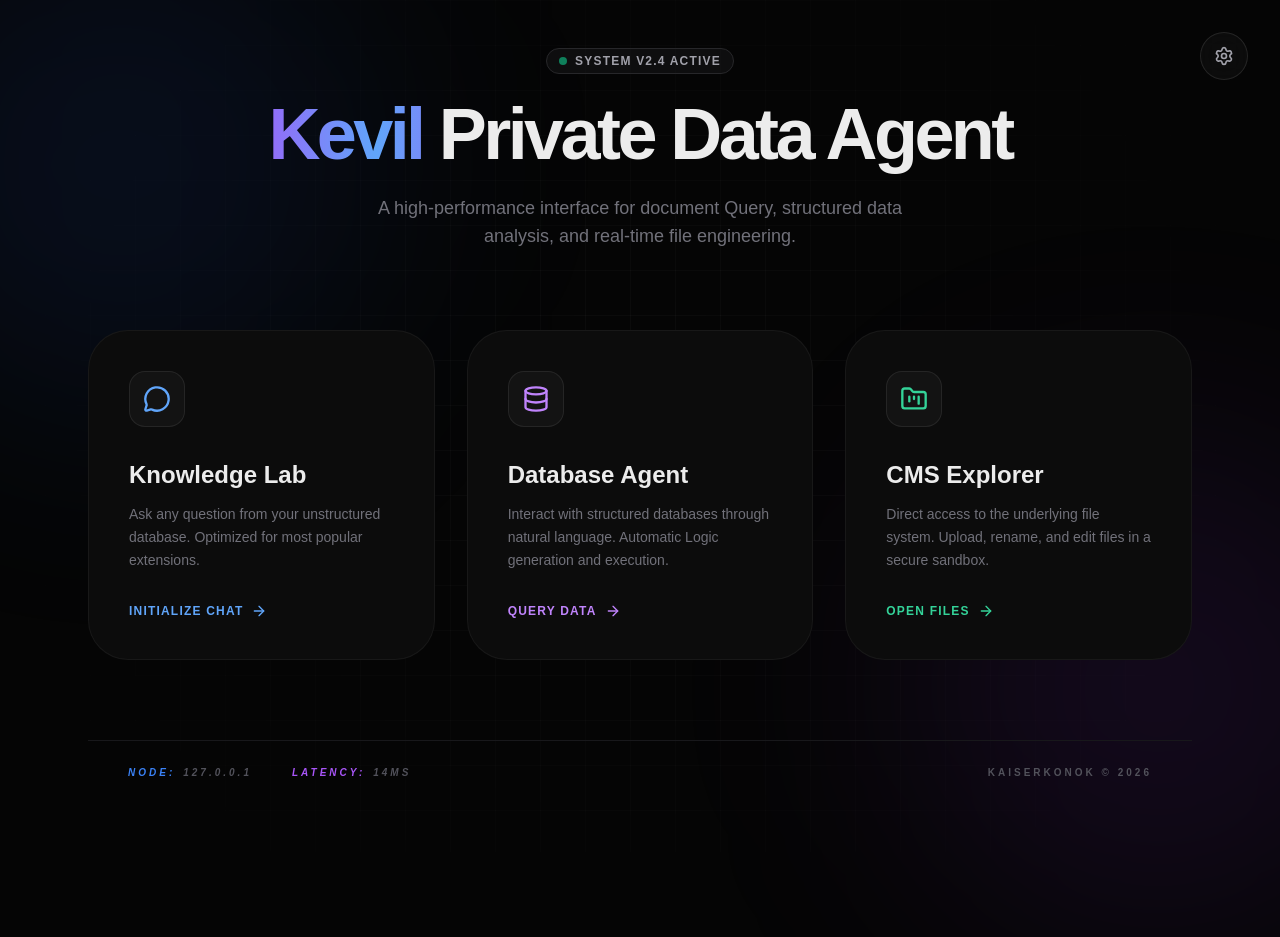
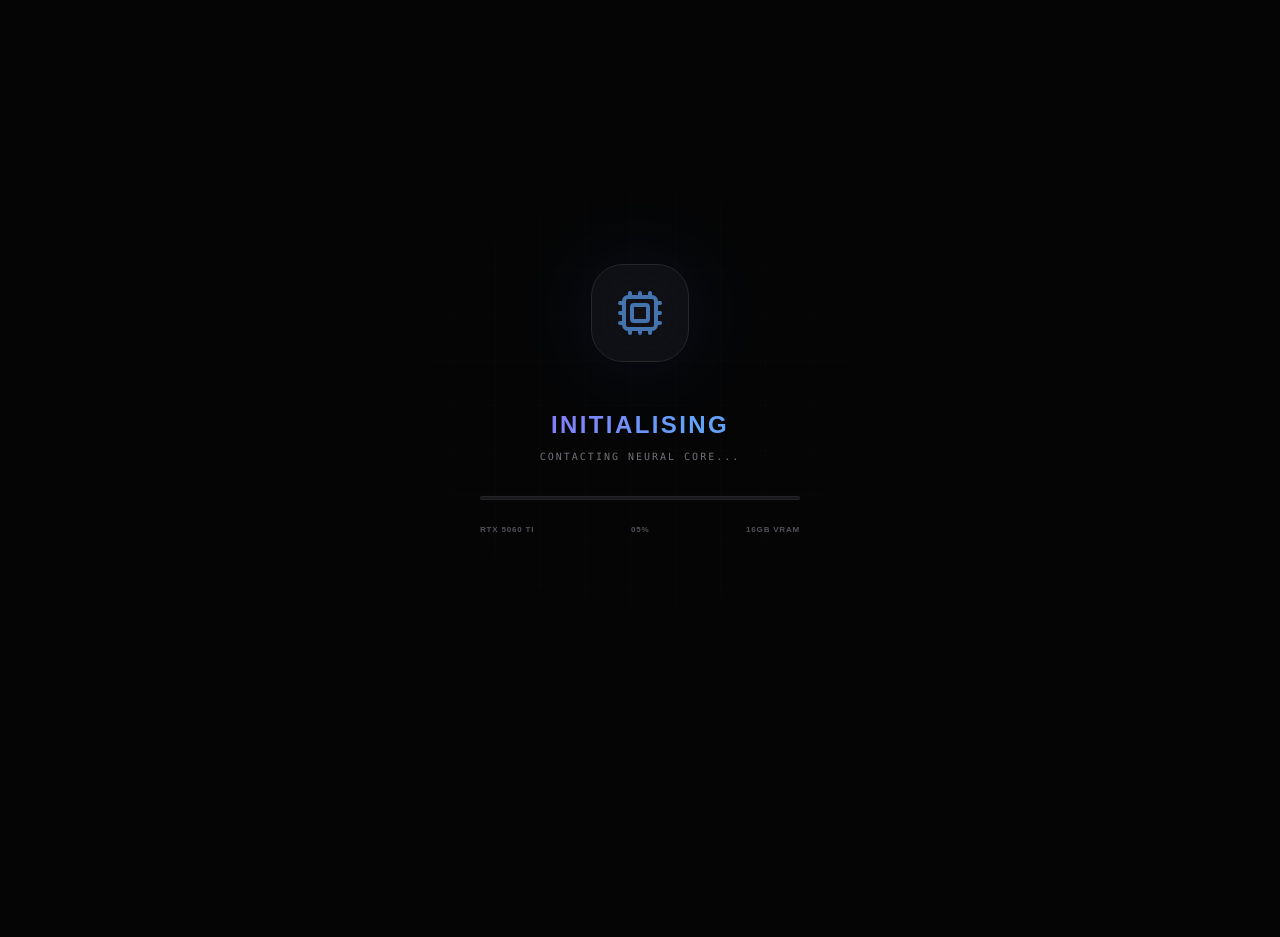
Before and after one commit to kaiserkonok/Keovil, a Flask app: page / in a window 1280 px wide; the page is wider, and only the part inside the window is pictured. After the commit the page ends 532 px from the top of that part, so only its background shows below. Run offline with Flask 3, Linux system fonts and the light colour scheme; parts of the project's set-up code (start-up, migrations or seed data) failed here and were passed over; some libraries are stand-ins or nearby versions.

Commit message:
added loading spinner

```diff
--- a/src/rag_chat/templates/index.html
+++ b/src/rag_chat/templates/index.html
@@ -6,7 +6,9 @@
     <title>Home | Kevil Private Data Agent</title>
     <script src="https://cdn.tailwindcss.com"></script>
     <script src="https://unpkg.com/lucide@latest"></script>
+    <script src="https://cdn.socket.io/4.7.2/socket.io.min.js"></script>
     <style>
+        /* ... Your existing styles ... */
         @import url('https://fonts.googleapis.com/css2?family=Plus+Jakarta+Sans:wght@300;400;600;800&display=swap');
 
         :root {
@@ -23,7 +25,6 @@
             align-items: center;
         }
 
-        /* Subtle Grid Background */
         .bg-grid {
             background-image: linear-gradient(to right, rgba(255,255,255,0.03) 1px, transparent 1px),
                               linear-gradient(to bottom, rgba(255,255,255,0.03) 1px, transparent 1px);
@@ -31,7 +32,6 @@
             mask-image: radial-gradient(circle at center, black, transparent 90%);
         }
 
-        /* Glass Cards */
         .glass-card {
             background: var(--card-bg);
             border: 1px solid rgba(255, 255, 255, 0.05);
@@ -61,7 +61,6 @@
             border: 1px solid rgba(255, 255, 255, 0.08);
         }
 
-        /* Settings Button Specifics */
         .settings-fab {
             background: rgba(255, 255, 255, 0.03);
             backdrop-filter: blur(10px);
@@ -75,9 +74,40 @@
             transform: rotate(90deg) scale(1.1);
             box-shadow: 0 0 20px rgba(168, 85, 247, 0.2);
         }
+
+        /* NEW BOOT STYLES */
+        #boot-overlay {
+            transition: opacity 0.8s cubic-bezier(0.4, 0, 0.2, 1), visibility 0.8s;
+        }
     </style>
 </head>
 <body class="relative overflow-hidden">
+    <div id="boot-overlay" class="fixed inset-0 z-[100] bg-[#050505] flex flex-col items-center justify-center">
+        <div class="absolute inset-0 bg-grid pointer-events-none opacity-40"></div>
+
+        <div class="relative w-80 text-center">
+            <div class="mb-10 relative inline-block">
+                <div class="absolute inset-0 bg-blue-600/20 blur-[40px] rounded-full animate-pulse"></div>
+                <div class="relative bg-zinc-900/50 border border-zinc-800 p-6 rounded-[2rem] backdrop-blur-xl">
+                    <i data-lucide="cpu" class="text-blue-400 w-12 h-12 animate-pulse"></i>
+                </div>
+            </div>
+
+            <h2 class="text-2xl font-black tracking-widest uppercase mb-2 shimmer-text">Initialising</h2>
+            <p id="init-status-text" class="text-zinc-500 text-[10px] font-mono mb-8 uppercase tracking-[0.2em]">Contacting Neural Core...</p>
+
+            <div class="w-full h-1 bg-zinc-900 rounded-full overflow-hidden border border-white/5 p-[1px]">
+                <div id="init-progress-bar" class="h-full bg-gradient-to-r from-blue-600 via-purple-600 to-blue-600 bg-[length:200%_auto] animate-[shimmer_2s_linear_infinite] transition-all duration-700 shadow-[0_0_15px_rgba(59,130,246,0.5)]" style="width: 5%"></div>
+            </div>
+
+            <div class="mt-6 flex justify-between items-center text-[8px] text-zinc-600 font-bold tracking-widest uppercase">
+                <span>RTX 5060 Ti</span>
+                <span id="init-percent">05%</span>
+                <span>16GB VRAM</span>
+            </div>
+        </div>
+    </div>
+
     <div class="absolute inset-0 bg-grid pointer-events-none"></div>
     <div class="absolute top-[-10%] left-[-10%] w-[500px] h-[500px] bg-blue-600/10 blur-[120px] rounded-full"></div>
     <div class="absolute bottom-[-10%] right-[-10%] w-[500px] h-[500px] bg-purple-600/10 blur-[120px] rounded-full"></div>
@@ -101,7 +131,6 @@
         </header>
 
         <div class="grid grid-cols-1 md:grid-cols-3 gap-8">
-
             <a href="/chat" class="glass-card p-10 rounded-[2.5rem] group">
                 <div class="icon-box w-14 h-14 rounded-2xl flex items-center justify-center mb-8 group-hover:border-blue-500/50 transition-colors">
                     <i data-lucide="message-circle" class="text-blue-400 w-7 h-7"></i>
@@ -140,7 +169,6 @@
                     Open Files <i data-lucide="arrow-right" class="w-4 h-4"></i>
                 </div>
             </a>
-
         </div>
 
         <div class="mt-20 flex flex-col md:flex-row justify-between items-center px-10 py-6 border-t border-zinc-900 text-[10px] text-zinc-600 font-bold tracking-[0.3em] uppercase">
@@ -160,6 +188,61 @@
 
     <script>
         lucide.createIcons();
+
+        const socket = io();
+        const overlay = document.getElementById('boot-overlay');
+        const statusText = document.getElementById('init-status-text');
+        const progressBar = document.getElementById('init-progress-bar');
+        const percentText = document.getElementById('init-percent');
+
+        // Helper function to dismiss overlay cleanly
+        function dismissOverlay() {
+            statusText.classList.replace('text-zinc-500', 'text-emerald-500');
+            progressBar.style.width = '100%';
+            percentText.innerText = '100%';
+
+            setTimeout(() => {
+                overlay.style.opacity = '0';
+                overlay.style.pointerEvents = 'none';
+                setTimeout(() => {
+                    overlay.style.display = 'none';
+                }, 800);
+            }, 500);
+        }
+
+        // 1. PROACTIVE CHECK: Kill the infinite load
+        // When the socket connects, we ask the server if engines are already running
+        socket.on('connect', () => {
+            console.log("Connected to Neural Core. Verifying engine state...");
+
+            // We use your existing ingest status endpoint to check if RAG is initialized
+            fetch('/api/ingest/status')
+                .then(res => res.json())
+                .then(data => {
+                    // If is_busy is false and engines are already defined on the backend
+                    // we assume the system is ready and dismiss the overlay.
+                    if (data.is_busy === false) {
+                        dismissOverlay();
+                    }
+                })
+                .catch(err => console.error("Handshake failed:", err));
+        });
+
+        // 2. REAL-TIME UPDATES: Keep the interactive vibe
+        socket.on('system_init_status', (data) => {
+            if (statusText) statusText.innerText = data.message;
+            if (progressBar) progressBar.style.width = data.progress + '%';
+            if (percentText) percentText.innerText = data.progress.toString().padStart(2, '0') + '%';
+
+            if (data.state === 'ready') {
+                dismissOverlay();
+            }
+
+            if (data.state === 'error') {
+                statusText.classList.replace('text-zinc-500', 'text-red-500');
+                progressBar.classList.add('from-red-600', 'to-red-400');
+            }
+        });
     </script>
 </body>
 </html>
```
